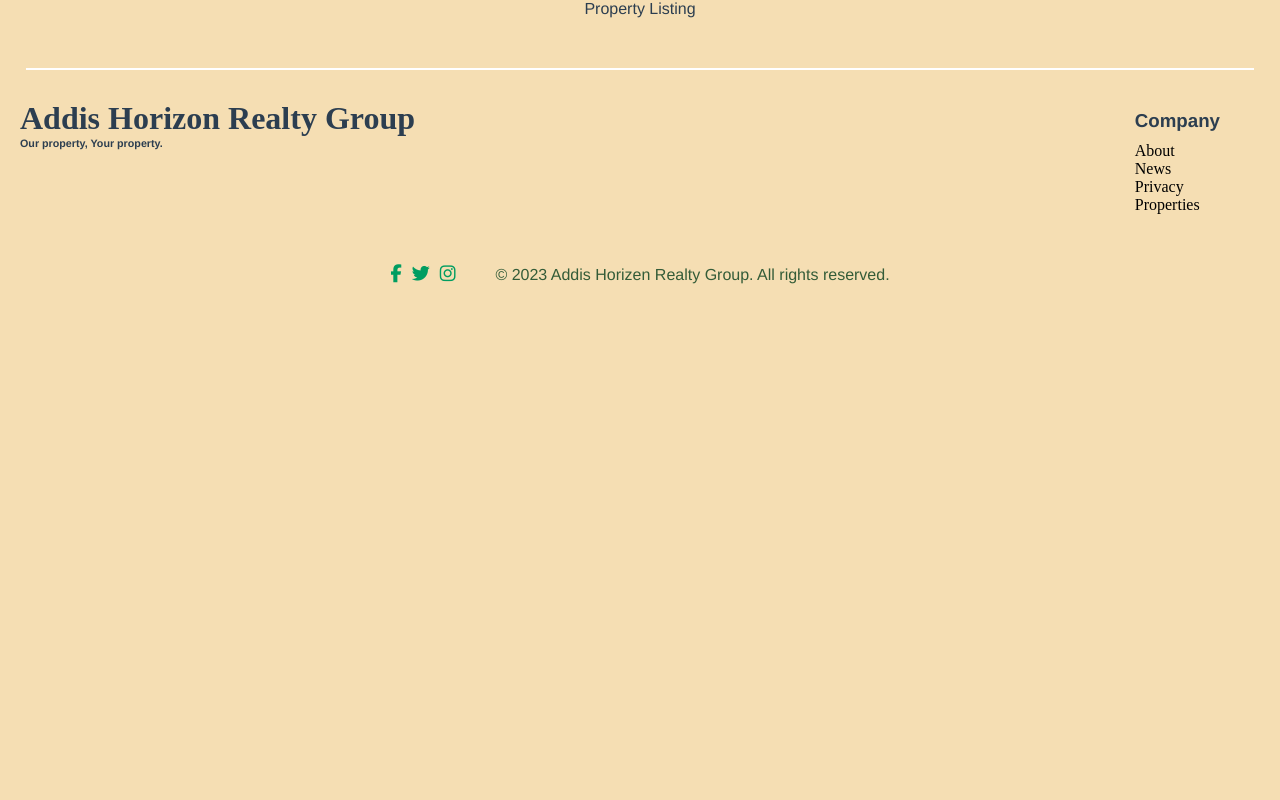
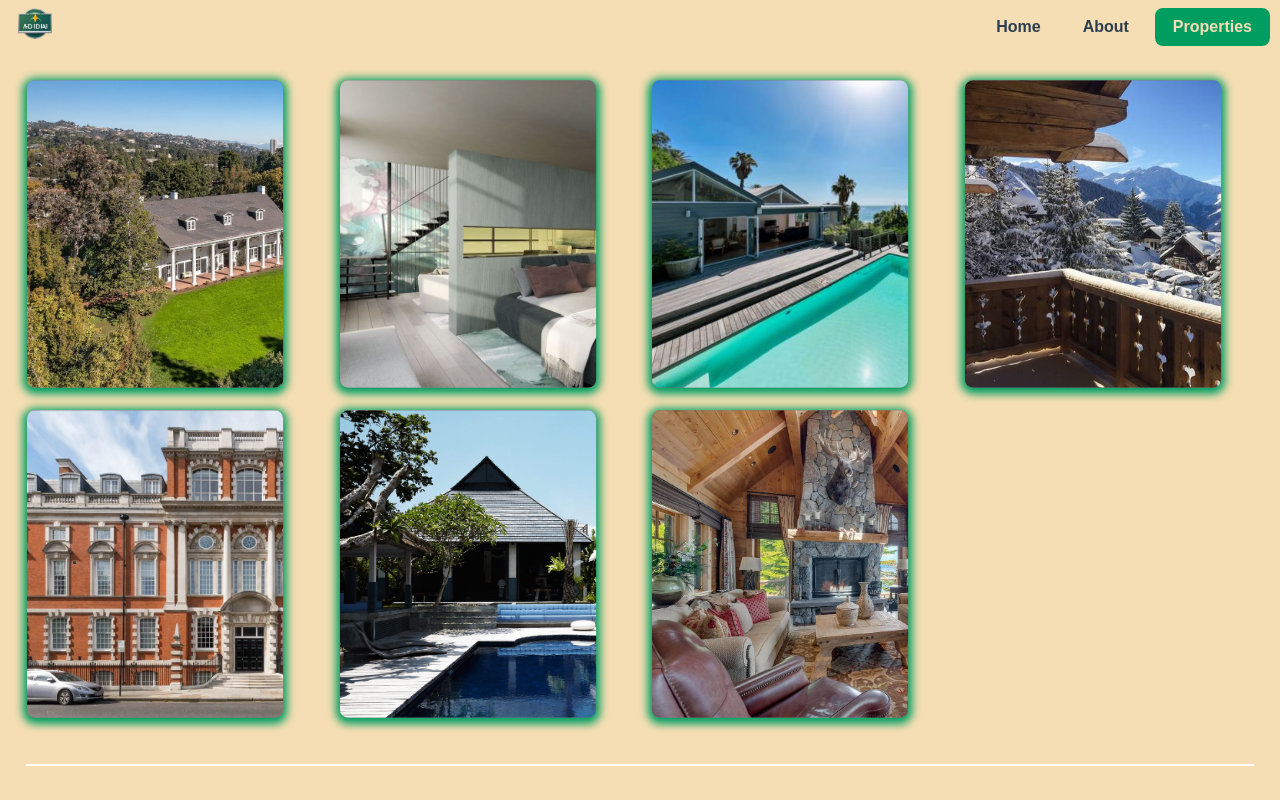
Before and after one commit to johntad110/AddisHorizonWeb, a Vue app: page /property-listing in a window 1280 px wide. Shown: the top 800 px of the page. Built offline with nearby package versions, Linux system fonts and the light colour scheme; a web font is replaced by a local one.

Commit message:
add Property Listing Page

```diff
--- a/src/App.vue
+++ b/src/App.vue
@@ -16,7 +16,7 @@
       <p><router-link to="/about">About</router-link></p>
       <p><a href="#">News</a></p>
       <p><a href="#">Privacy</a></p>
-      <p><a href="#">Properties</a></p>
+      <p><router-link to="/property-listing">Properties</router-link></p>
     </div>
   </div>
 
--- a/src/components/Header.vue
+++ b/src/components/Header.vue
@@ -4,9 +4,9 @@
       <img src="@/assets/addis-logo.png" alt="Addis Horizon" />
     </div>
     <div class="nav">
-      <button>Home</button>
-      <button>About</button>
-      <button class="properties">Properties</button>
+      <button @click="goHome">Home</button>
+      <button @click="goAbout">About</button>
+      <button class="properties" @click="$router.push('/property-listing')">Properties</button>
     </div>
     <div class="bar-icon" @click="toggleSideBar">
         <i class="fa-solid fa-bars"></i>
@@ -18,7 +18,7 @@
       <div class="small-nav-buttons">
         <button @click="goHome">Home</button>
         <button @click="goAbout">About</button>
-        <button>Properties</button>
+        <button @click="$router.push('/property-listing')">Properties</button>
       </div>
     </div>
   </nav>
--- a/src/views/PropertyListing.vue
+++ b/src/views/PropertyListing.vue
@@ -1,13 +1,36 @@
 <template>
-  Property Listing
+  <Header />
+  <div class="property-listings">
+    <Card v-for="property in properties" :key="property.id" :home="property" @click="$router.push(`property-details/${property.id}`)"/>
+  </div>
 </template>
 
 <script>
+import Card from '@/components/Card.vue';
+import propertyData from '../../data/db.json'
+import Header from '@/components/Header.vue';
+
 export default {
-
+  components: {
+    Card,
+    Header,
+  },
+  data() {
+    return {
+      properties: []
+    };
+  },
+  mounted() {
+    this.properties = propertyData
+  }
 }
 </script>
 
 <style>
-
+  .property-listings {
+    display: grid;
+    grid-template-columns: repeat(auto-fill, minmax(250px, 1fr));
+    grid-gap: 30px;
+    margin: 30px;
+  }
 </style>
```
